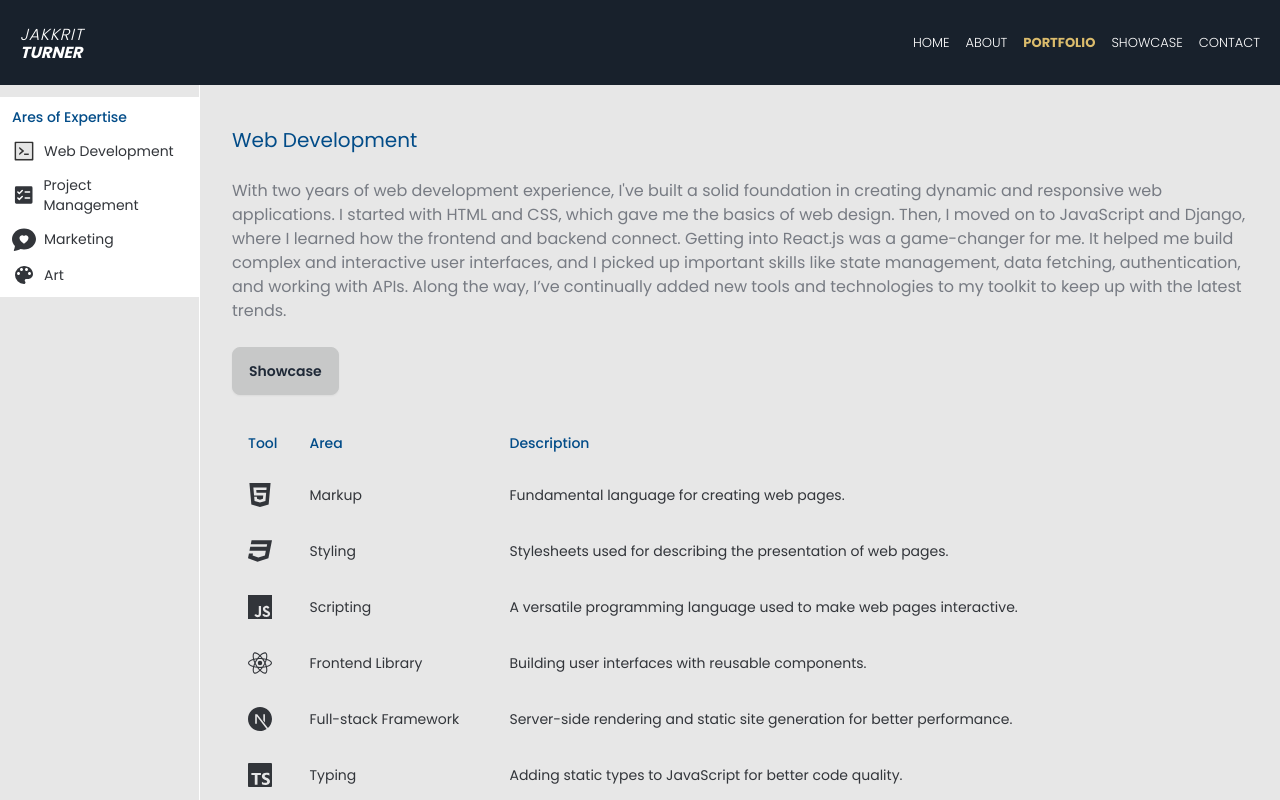
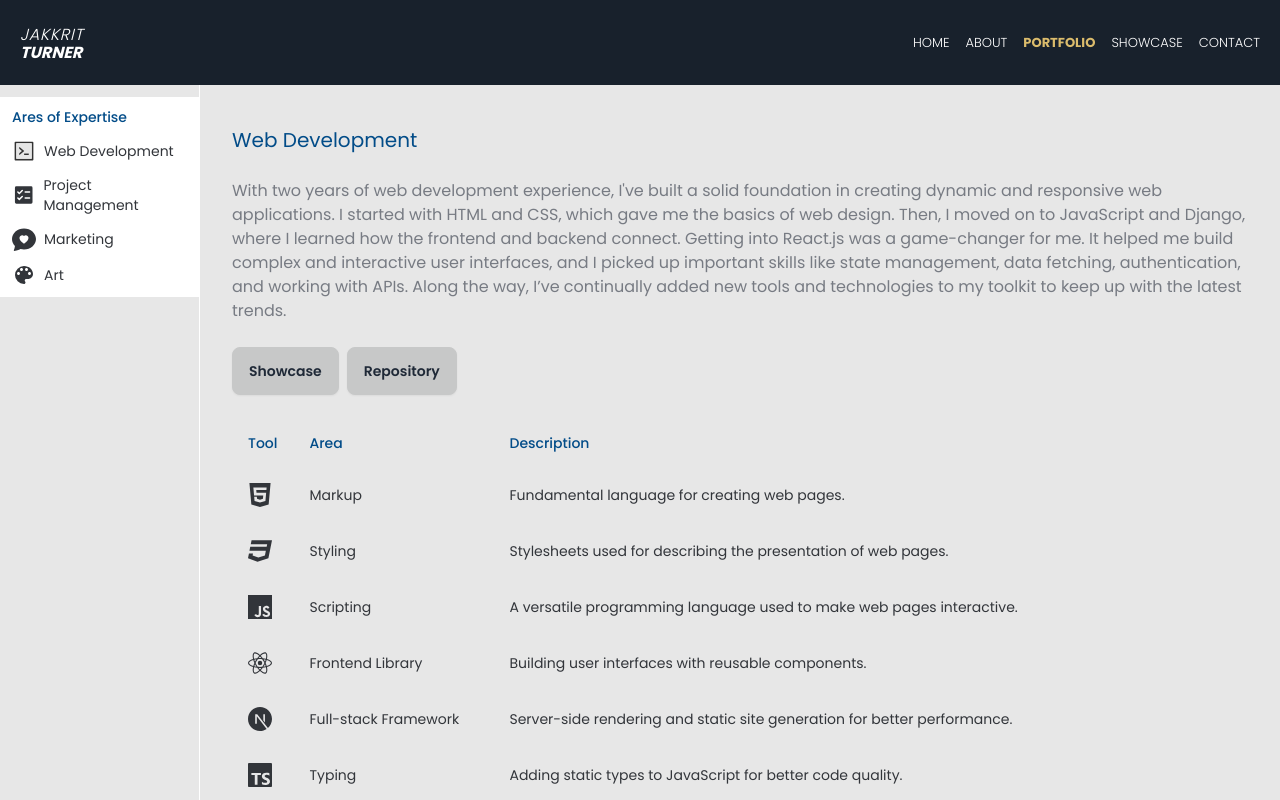
Before and after one commit to jkTurner/mysite, a Next.js app: page /portfolio in a window 1280 px wide. Shown: the top 800 px of the page. Built offline with nearby package versions, Linux system fonts and the light colour scheme.

Commit message:
added a button to repository in portfolio page

```diff
--- a/app/portfolio/web-dev/WebDev.tsx
+++ b/app/portfolio/web-dev/WebDev.tsx
@@ -10,9 +10,14 @@ const WebDev = () => {
 
             <p>{text.web_text_1}</p>
 
-            <Link href="/showcase">
-                <button className={`btn btn-active main_button`}>Showcase</button>
-            </Link>
+            <div className="flex gap-2">
+                <Link href="/showcase">
+                    <button className={`btn btn-active main_button`}>Showcase</button>
+                </Link>
+                <a href="https://github.com/jkTurner/mysite" target="_blank" rel="noopener">
+                    <button className={`btn btn-active main_button`}>Repository</button>
+                </a>
+            </div>
 
             <div>
                 <Technologies />
```
